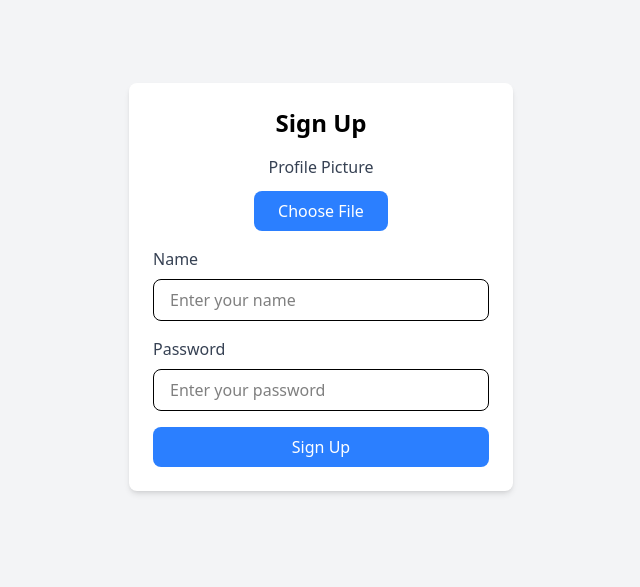
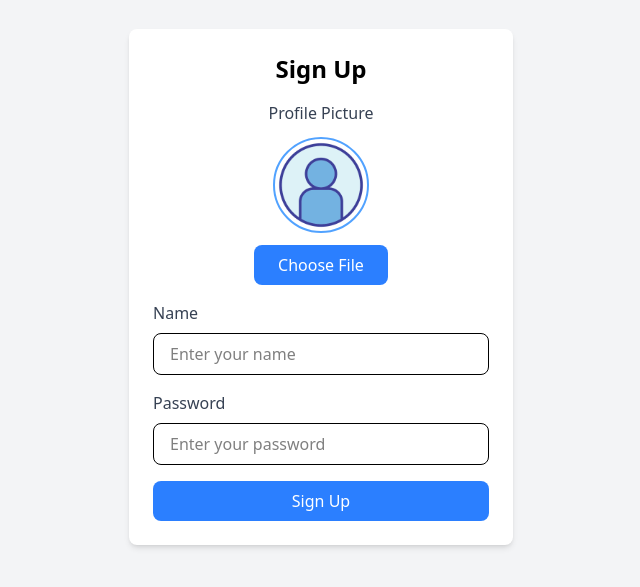
Before and after one commit to 2110471-socket-programming/chat-app-frontend, a React (Vite) app: page /signup in a window 1280 px wide. Shown: the part 113-700 px from the top of the page, without its empty margins (319-959 px from the left). Built offline with nearby package versions, Linux system fonts and the light colour scheme; no server answers.

Commit message:
add default pic

```diff
--- a/src/pages/SignupPage.tsx
+++ b/src/pages/SignupPage.tsx
@@ -3,8 +3,8 @@ import { type UserRequest, signup } from '../api/user';
 import { useMutation } from '@tanstack/react-query';
 import { useNavigate } from 'react-router-dom';
 import { useUser } from '../context/UserContext';
-import { socket } from '../config/config';
 import { uploadImage } from '../api/upload';
+import userPlaceholder from '../assets/user.png';
 
 function Signup() {
   const { user, setUser } = useUser();
@@ -14,6 +14,9 @@ function Signup() {
   const [profileFile, setProfileFile] = useState<File | null>(null);
   const [profilePreview, setProfilePreview] = useState('');
   const [isUploading, setIsUploading] = useState(false);
+  const placeholderSvg = `<svg xmlns="http://www.w3.org/2000/svg" width="128" height="128" viewBox="0 0 24 24"><rect width="100%" height="100%" fill="#EFF6FF"/><circle cx="12" cy="8" r="4" fill="#BFDBFE"/><path d="M6 20c0-3.3 2.7-6 6-6s6 2.7 6 6" fill="#60A5FA"/></svg>`;
+  // Use imported image so bundler resolves the file path correctly
+  const placeholder = userPlaceholder;
 
   useEffect(() => {
     if (user._id !== '') {
@@ -52,8 +55,8 @@ function Signup() {
   const handleSubmit = async (e: React.FormEvent) => {
     e.preventDefault();
     setIsUploading(true);
-
-    let profileUrl = '';
+    // default to the placeholder image when the user didn't upload a file
+    let profileUrl = placeholder;
     if (profileFile) {
       try {
         profileUrl = await uploadImage(profileFile);
@@ -86,13 +89,15 @@ function Signup() {
           >
             Profile Picture
           </label>
-          {profilePreview && (
-            <img
-              src={profilePreview}
-              alt="preview"
-              className="w-24 h-24 rounded-full mx-auto mb-3 object-cover border-2 border-blue-400"
-            />
-          )}
+          <img
+            src={profilePreview || placeholder}
+            alt={profilePreview ? 'preview' : 'placeholder'}
+            className="w-24 h-24 rounded-full mx-auto mb-3 object-cover border-2 border-blue-400"
+            onError={(e) => {
+              const target = e.currentTarget as HTMLImageElement;
+              if (target.src !== placeholder) target.src = placeholder;
+            }}
+          />
           <input
             id="profilePicture"
             type="file"
```
Also changed, not shown: src/assets/user.png (added).
